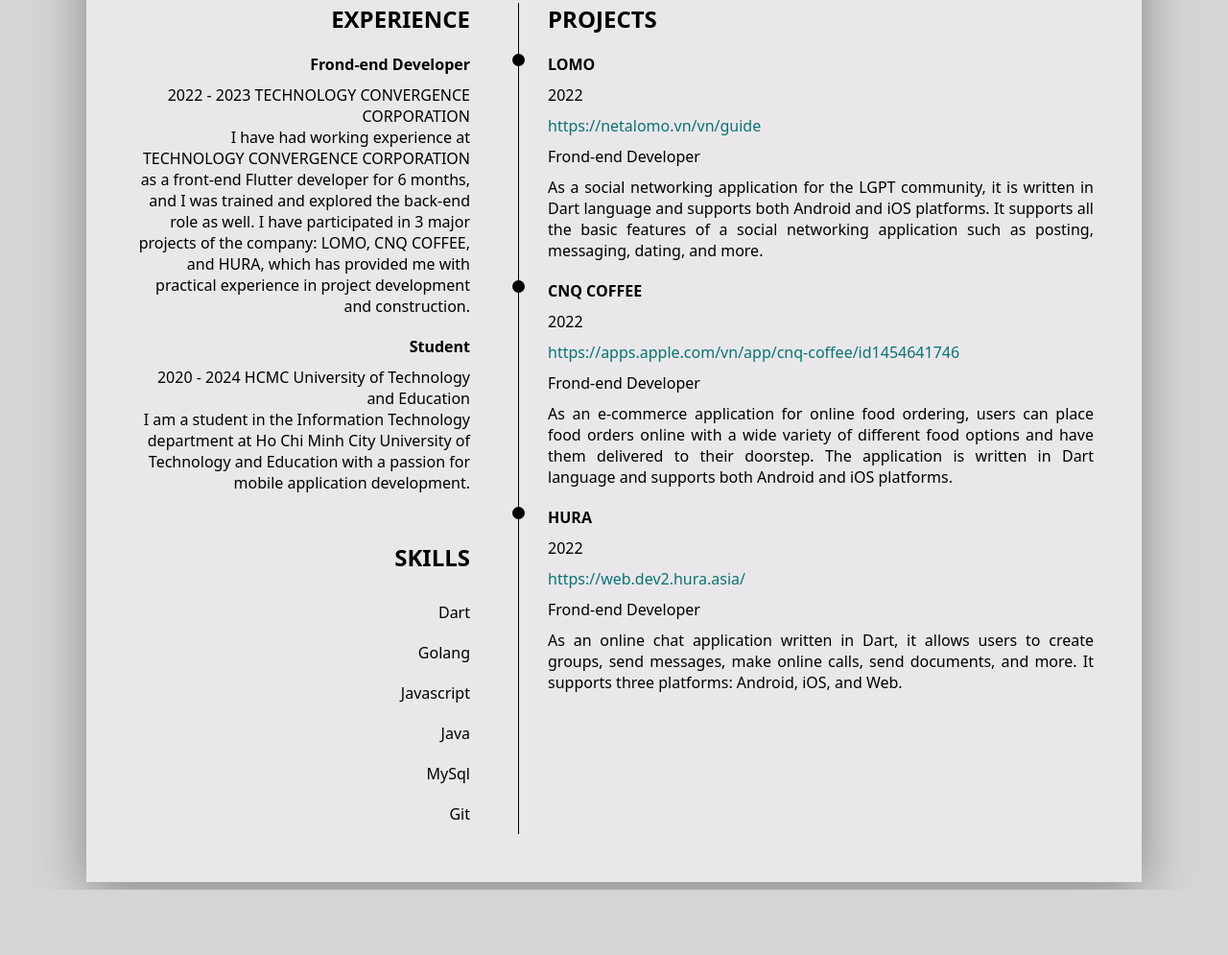
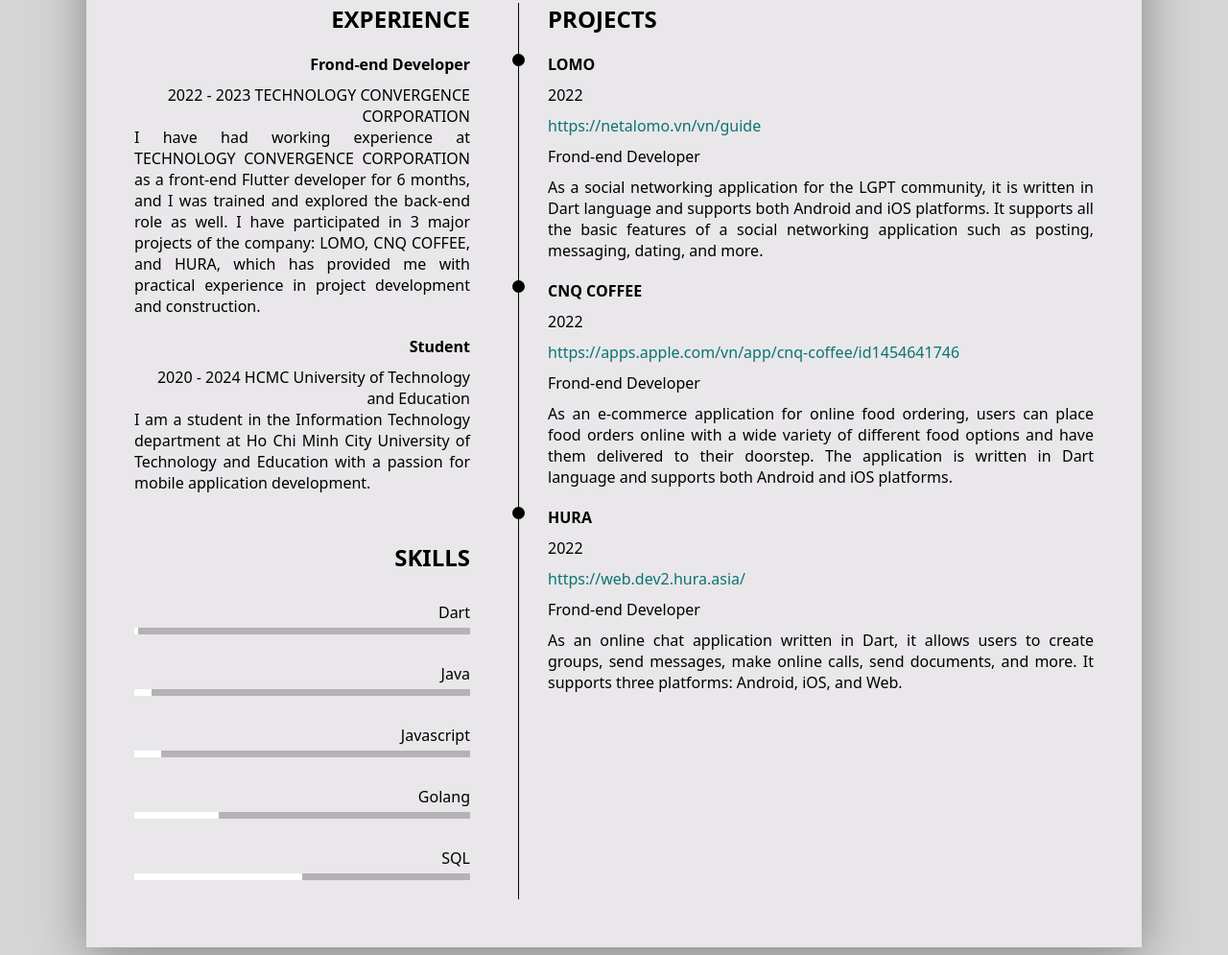
Before and after one commit to mchien2002/CV-FRONTEND, a plain HTML site: page index.html in a window 1280 px wide. Shown: the part 523-1518 px from the top of the page at 96% size. Before the commit the page ends 1450 px from the top, so only its background shows below. Drawn offline with Linux system fonts and the light colour scheme.

Commit message:
.des {     text-align: justify; }

```diff
--- a/index.html
+++ b/index.html
@@ -1,6 +1,6 @@
-
 <!DOCTYPE html>
 <html lang="en">
+
 <head>
     <meta charset="UTF-8">
     <meta http-equiv="X-UA-Compatible" content="IE=edge">
@@ -9,6 +9,7 @@
     <link rel="stylesheet" href="style.css">
     <link rel="stylesheet" href="https://cdnjs.cloudflare.com/ajax/libs/font-awesome/6.2.1/css/all.min.css">
 </head>
+
 <body>
     <div class="container">
         <div class="avatar">
@@ -25,7 +26,8 @@
                     <span>E</span> minhchien77777@gmail.com
                 </li>
                 <li>
-                        <span>G</span> <a href="https://github.com/mchien2002" target="_blank" style="color: #0c7373; text-decoration: none;">https://github.com/mchien2002</a>
+                    <span>G</span> <a href="https://github.com/mchien2002" target="_blank"
+                        style="color: #0c7373; text-decoration: none;">https://github.com/mchien2002</a>
                 </li>
             </ul>
         </div>
@@ -38,7 +40,11 @@
         </div>
         <div class="intro">
             <h2>INTRODUCE MYSELT</h2>
-            I am a student in the Information Technology department at Ho Chi Minh City University of Technology and Education with a passion for mobile application development. I have had 6 months of internship experience at Netacom Phu Nhuan as a front-end Flutter developer. I have participated in several projects using Flutter, including LOMO (Social network for the LGBT community), CNQ COFFE (Online food ordering app), and HURA (Chat app).
+            I am a student in the Information Technology department at Ho Chi Minh City University of Technology and
+            Education with a passion for mobile application development. I have had 6 months of internship experience at
+            Netacom Phu Nhuan as a front-end Flutter developer. I have participated in several projects using Flutter,
+            including LOMO (Social network for the LGBT community), CNQ COFFE (Online food ordering app), and HURA (Chat
+            app).
         </div>
         <div class="experience">
             <h2>EXPERIENCE</h2>
@@ -50,7 +56,10 @@
                     <span>TECHNOLOGY CONVERGENCE CORPORATION</span>
                 </div>
                 <div class="des">
-                    I have had working experience at TECHNOLOGY CONVERGENCE CORPORATION as a front-end Flutter developer for 6 months, and I was trained and explored the back-end role as well. I have participated in 3 major projects of the company: LOMO, CNQ COFFEE, and HURA, which has provided me with practical experience in project development and construction.
+                    I have had working experience at TECHNOLOGY CONVERGENCE CORPORATION as a front-end Flutter developer
+                    for 6 months, and I was trained and explored the back-end role as well. I have participated in 3
+                    major projects of the company: LOMO, CNQ COFFEE, and HURA, which has provided me with practical
+                    experience in project development and construction.
                 </div>
             </div>
 
@@ -61,19 +70,44 @@
                     <span>HCMC University of Technology and Education</span>
                 </div>
                 <div class="des">
-                        I am a student in the Information Technology department at Ho Chi Minh City University of Technology and Education with a passion for mobile application development.
+                    I am a student in the Information Technology department at Ho Chi Minh City University of Technology
+                    and Education with a passion for mobile application development.
                 </div>
             </div>
             <h2 class="skills">
                 SKILLS
             </h2>
-                <ul>
-                    <li>Dart</li>
-                    <li>Golang</li>
-                    <li>Javascript</li>
-                    <li>Java</li>
-                    <li>MySql</li>
-                    <li>Git</li>
+            <ul class="skill-list">
+                <li>
+                    <span class="skill-name">Dart</span>
+                    <div class="skill-progress">
+                        <div class="skill-progress-bar" style="width: 99%"></div>
+                    </div>
+                </li>
+                <li>
+                    <span class="skill-name">Java</span>
+                    <div class="skill-progress">
+                        <div class="skill-progress-bar" style="width: 95%"></div>
+                    </div>
+                </li>
+                <li>
+                    <span class="skill-name">Javascript</span>
+                    <div class="skill-progress">
+                        <div class="skill-progress-bar" style="width: 92%"></div>
+                    </div>
+                </li>
+                <li>
+                    <span class="skill-name">Golang</span>
+                    <div class="skill-progress">
+                        <div class="skill-progress-bar" style="width: 75%"></div>
+                    </div>
+                </li>
+                <li>
+                    <span class="skill-name">SQL</span>
+                    <div class="skill-progress">
+                        <div class="skill-progress-bar" style="width: 50%"></div>
+                    </div>
+                </li>
             </ul>
 
         </div>
@@ -91,7 +125,9 @@
                     Frond-end Developer
                 </div>
                 <div class="des">
-                    As a social networking application for the LGPT community, it is written in Dart language and supports both Android and iOS platforms. It supports all the basic features of a social networking application such as posting, messaging, dating, and more.
+                    As a social networking application for the LGPT community, it is written in Dart language and
+                    supports both Android and iOS platforms. It supports all the basic features of a social networking
+                    application such as posting, messaging, dating, and more.
                     <!-- <ul>
                         <li>Lorem ipsum dolordolores.</li>
                         <li>Lorem ipsum dolor sit amet consectetur, adipisicing elit. Consequuntur, dolores.</li>
@@ -106,13 +142,16 @@
                     2022
                 </div>
                 <div class="web">
-                    <a href="https://apps.apple.com/vn/app/cnq-coffee/id1454641746" target="_blank">https://apps.apple.com/vn/app/cnq-coffee/id1454641746</a>
+                    <a href="https://apps.apple.com/vn/app/cnq-coffee/id1454641746"
+                        target="_blank">https://apps.apple.com/vn/app/cnq-coffee/id1454641746</a>
                 </div>
                 <div class="location">
                     Frond-end Developer
                 </div>
                 <div class="des">
-                    As an e-commerce application for online food ordering, users can place food orders online with a wide variety of different food options and have them delivered to their doorstep. The application is written in Dart language and supports both Android and iOS platforms.
+                    As an e-commerce application for online food ordering, users can place food orders online with a
+                    wide variety of different food options and have them delivered to their doorstep. The application is
+                    written in Dart language and supports both Android and iOS platforms.
                 </div>
             </div>
 
@@ -128,7 +167,8 @@
                     Frond-end Developer
                 </div>
                 <div class="des">
-                    As an online chat application written in Dart, it allows users to create groups, send messages, make online calls, send documents, and more. It supports three platforms: Android, iOS, and Web.
+                    As an online chat application written in Dart, it allows users to create groups, send messages, make
+                    online calls, send documents, and more. It supports three platforms: Android, iOS, and Web.
 
                 </div>
             </div>
@@ -136,4 +176,5 @@
     </div>
 
 </body>
+
 </html>
--- a/style.css
+++ b/style.css
@@ -1,14 +1,14 @@
-
-    body{
+ body {
      background-color: #D5D5D5;
      font-family: system-ui;
  }
-    .container{
+
+ .container {
      background-color: #E9E7EA;
-        width:1000px;
+     width: 1000px;
      max-width: 100%;
-        margin:auto;
-        padding:50px;
+     margin: auto;
+     padding: 50px;
      box-shadow: 0 10px 50px #858585;
      display: grid;
      grid-template-columns: 35% 60%;
@@ -16,52 +16,64 @@
      row-gap: 30px;
  }
 
-    .avatar img{
-        width:200px;
-        height:200px;
+ .avatar img {
+     width: 200px;
+     height: 200px;
      object-fit: cover;
      border-radius: 50%;
  }
-    .avatar{
+
+ .des {
+     text-align: justify;
+ }
+
+ .avatar {
      display: flex;
      justify-content: end;
      align-items: center;
  }
-    .name{
+
+ .name {
      padding-left: 30px;
-        border-left:1px solid #000;
+     border-left: 1px solid #000;
  }
-    .name h1{
+
+ .name h1 {
      font-weight: 300;
      font-size: xxx-large;
-        margin:0px 0 5px ;
+     margin: 0px 0 5px;
  }
-    .name .specialize{
-        margin:0;
+
+ .name .specialize {
+     margin: 0;
      font-weight: bold;
      letter-spacing: 3px;
  }
-    .name .contact{
-        padding:0;
+
+ .name .contact {
+     padding: 0;
      list-style: none;
  }
-    .name .contact span{
+
+ .name .contact span {
      display: inline-block;
      background-color: #000;
-        width:20px;
-        height:20px;
-        color:#fff;
+     width: 20px;
+     height: 20px;
+     color: #fff;
      text-align: center;
      border-radius: 50%;
      font-size: small;
      margin-right: 20px;
  }
-    .name .contact li{
-        padding:5px 0;
+
+ .name .contact li {
+     padding: 5px 0;
      transform: translate(-40px);
      background-color: #E9E7EA;
  }
-    .info ul{
+
+ .info ul {
      padding: 0;
      margin: 0;
      list-style: none;
@@ -69,61 +81,105 @@
      line-height: 30px;
  }
 
-    h2{
-        padding:0;
+ h2 {
+     padding: 0;
      margin: 0 0 20px 0;
  }
-    .intro{
+
+ .intro {
      padding-left: 30px;
      border-left: 1px solid #000;
      text-align: justify;
  }
-    .experience{
+
+ .experience {
      text-align: right;
  }
-    .experience h4{
-        margin:20px 0 10px;
+
+ .experience h4 {
+     margin: 20px 0 10px;
  }
-    .skills{
-        margin-top:  50px;
+
+ .skills {
+     margin-top: 50px;
  }
-    .experience ul{
-        padding:0;
+
+ .experience ul {
+     padding: 0;
      margin: 0;
      list-style: none;
  }
-    .experience li{
-        padding:10px 0;
+
+ .experience li {
+     padding: 10px 0;
  }
-    .project{
+
+ .project {
      padding-left: 30px;
      text-align: justify;
      border-left: 1px solid #000;
  }
-    .project h4{
-        margin:20px 0 10px;
+
+ .project h4 {
+     margin: 20px 0 10px;
  }
-    .project .web{
+
+ .project .web {
      color: #0c7373;
-        padding:10px 0;
+     padding: 10px 0;
  }
-    .project .web a{
+
+ .project .web a {
      color: #0c7373;
      text-decoration: none;
  }
-    .project .location{
+
+ .project .location {
      font-weight: 500;
-        padding-bottom:10px;
+     padding-bottom: 10px;
  }
-    .project .item{
+
+ .project .item {
      position: relative;
  }
-    .project .item::before{
+
+ .project .item::before {
      position: absolute;
-        width:13px;
+     width: 13px;
      height: 13px;
      background-color: #000;
      content: '';
      border-radius: 50%;
      left: -37px;
  }
+
+ .skill-list {
+     list-style-type: none;
+     padding-left: 0;
+ }
+
+ .skill-list li {
+     margin-bottom: 10px;
+ }
+
+
+ .skill-progress {
+     margin-top: 5px;
+     background-color: #fff;
+     height: 7px;
+     position: relative;
+ }
+
+ .skill-progress-bar {
+     /* margin-top: 5px; */
+     background-color: #959197b1;
+     height: 100%;
+     float: right;
+ }
+
+ .skill-percentage {
+     position: absolute;
+     top: -20px;
+     right: 0;
+     color: #959197b1;
+ }
```
Lines whose indentation alone changed are shown as unchanged.
